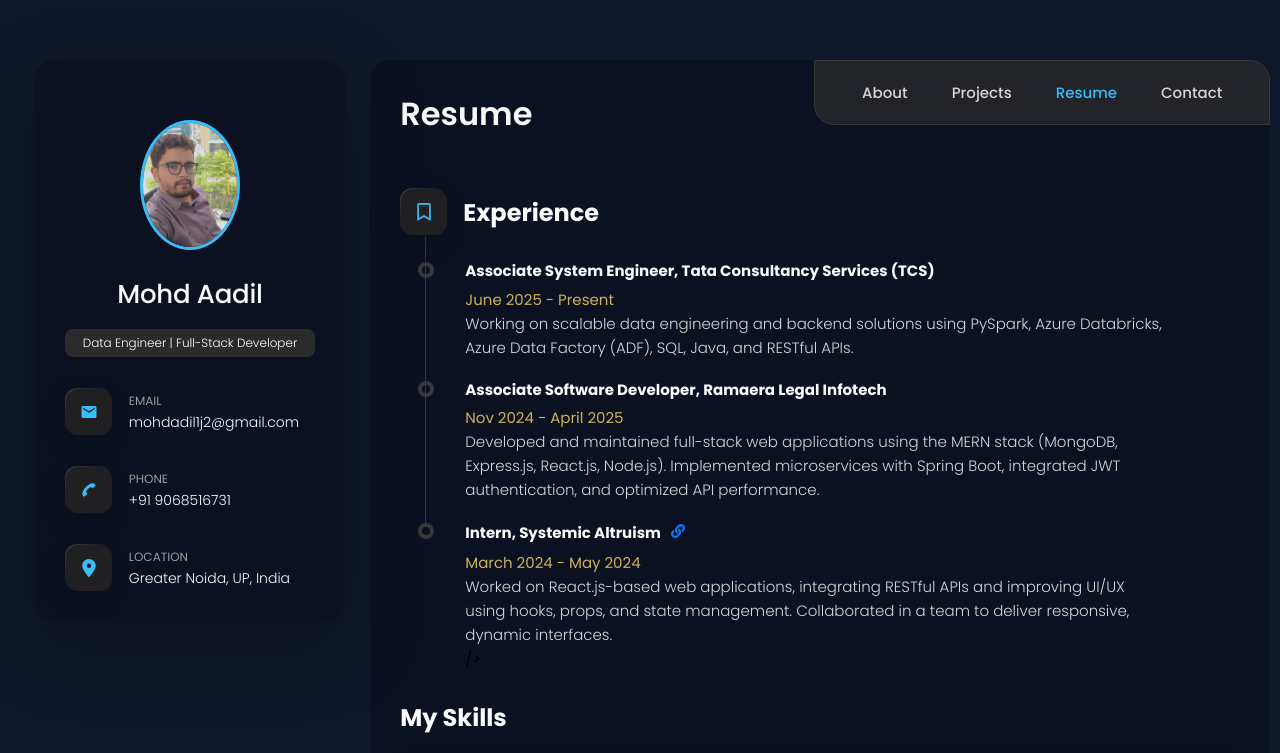
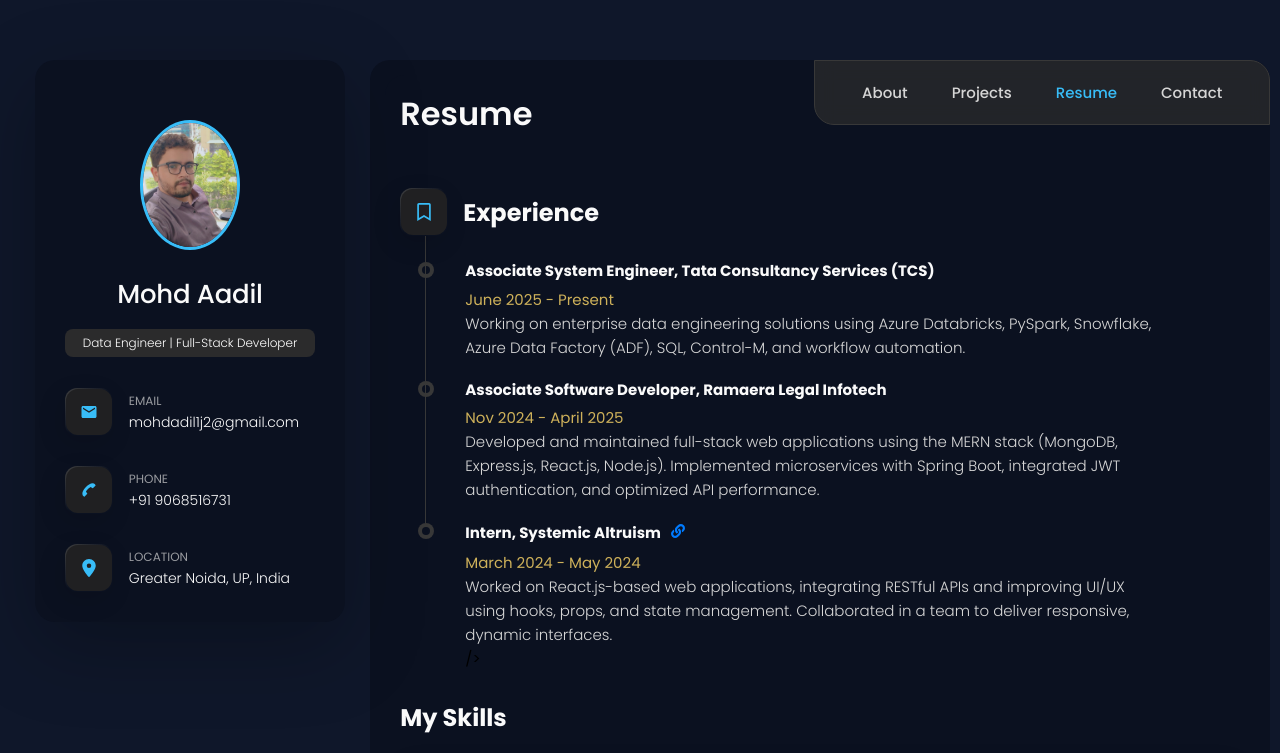
Before and after one commit to Aadil1720/MyPortfolio, a React (Vite) app: page /resume in a window 1280 px wide. Shown: the top 753 px of the page. Built offline with nearby package versions, Linux system fonts and the light colour scheme.

Commit message:
Update Resume.jsx

```diff
--- a/src/pages/Resume/Resume.jsx
+++ b/src/pages/Resume/Resume.jsx
@@ -21,7 +21,7 @@ const Resume = () => {
 <TimelineItem
   title="Associate System Engineer, Tata Consultancy Services (TCS)"
   date="June 2025 - Present"
-  description="Working on scalable data engineering and backend solutions using PySpark, Azure Databricks, Azure Data Factory (ADF), SQL, Java, and RESTful APIs."
+  description="Working on enterprise data engineering solutions using Azure Databricks, PySpark, Snowflake, Azure Data Factory (ADF), SQL, Control-M, and workflow automation."
 />
            <TimelineItem
             title="Associate Software Developer, Ramaera Legal Infotech"
```
